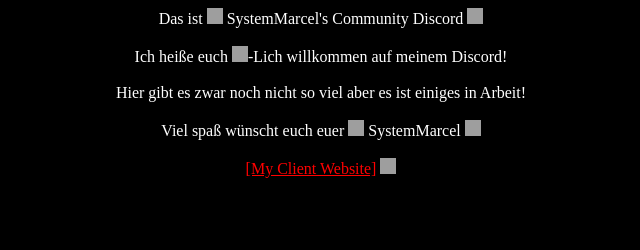
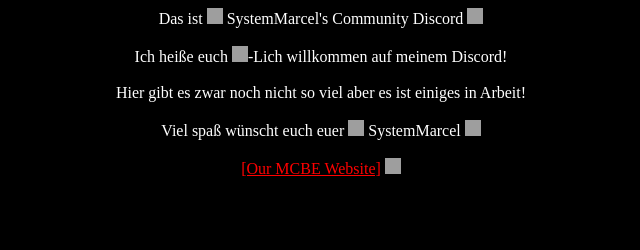
Before and after one commit to FlameVace/flamevace.github.io, a plain HTML site: page index.html in a window 1280 px wide. Shown: the top 250 px of the page, 319-959 px from the left. Drawn offline with Linux system fonts and the light colour scheme; grey boxes are pictures that could not be loaded.

Commit message:
Update index.html

```diff
--- a/index.html
+++ b/index.html
@@ -17,7 +17,7 @@ Hier gibt es zwar noch nicht so viel aber es ist einiges in Arbeit!<br><br>
 
 Viel spaß wünscht euch euer <img src="https://cdn.discordapp.com/emojis/738992139119362059.gif?v=1" alt=":PS_VerifyRed:" width="16" height="16"> SystemMarcel <img src="https://cdn.discordapp.com/emojis/738992139119362059.gif?v=1" alt=":PS_VerifyRed:" width="16" height="16"><br><br>
 
-  <a href="https://systemclient.tk/" title="Soon!">[My Client Website]</a> <img src="https://discordapp.com/assets/8becd37ab9d13cdfe37c08c496a9def3.svg" width="16" height="16">
+  <a href="https://flamevace.github.io/mcbe/" title="MCBE-Site!">[Our MCBE Website]</a> <img src="https://discordapp.com/assets/8becd37ab9d13cdfe37c08c496a9def3.svg" width="16" height="16">
   </p></center>
 
 
```
